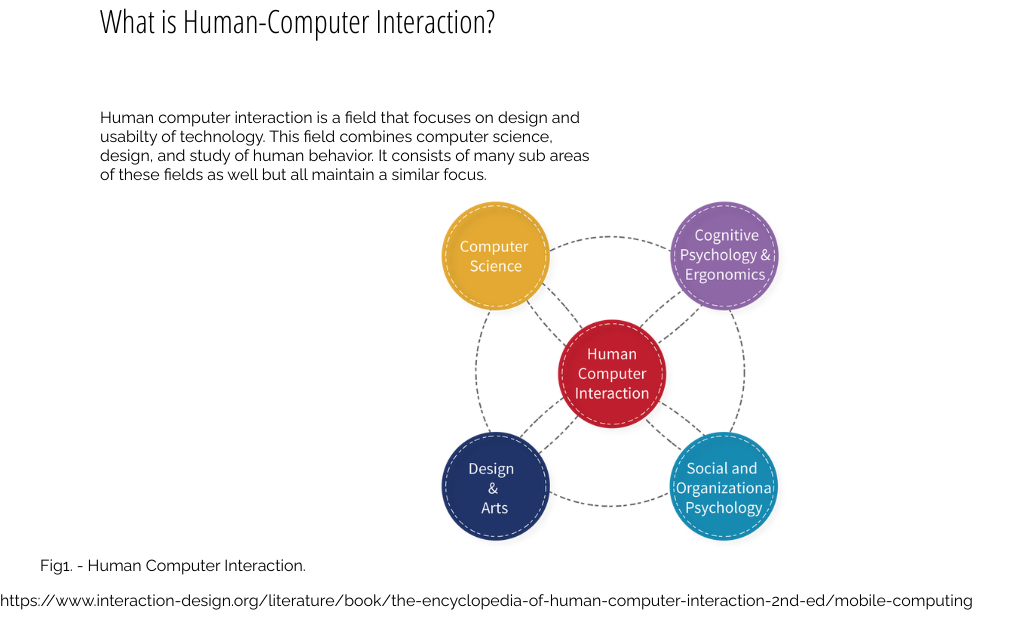
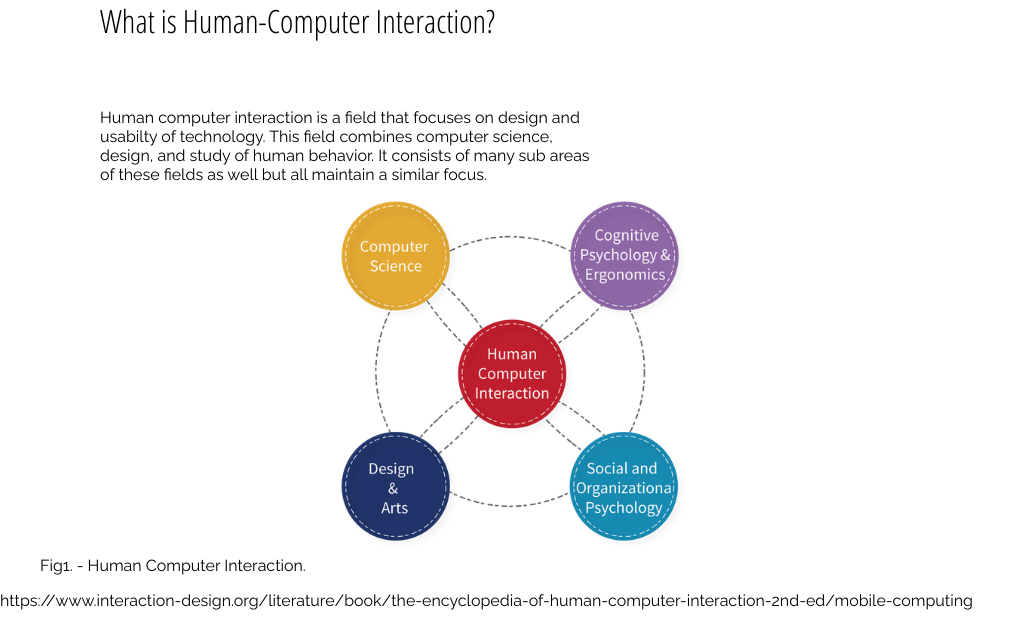
Before and after one commit to Mimileo/cst336, a PHP site: page /homework/homework1/index.html in a window 1280 px wide. Shown: the part 171-800 px from the top of the page, without its empty margins (0-1034 px from the left). Run offline with PHP 8.4, Linux system fonts and the light colour scheme.

Commit message:
update lab

```diff
--- a/homework/homework1/css/styles.css
+++ b/homework/homework1/css/styles.css
@@ -59,7 +59,7 @@ li a:hover {
 
 #hci-img img{
     position:relative;
-    padding-left: 400px ;
+    padding-left: 300px ;
 }
 
 #cpu img {
```
